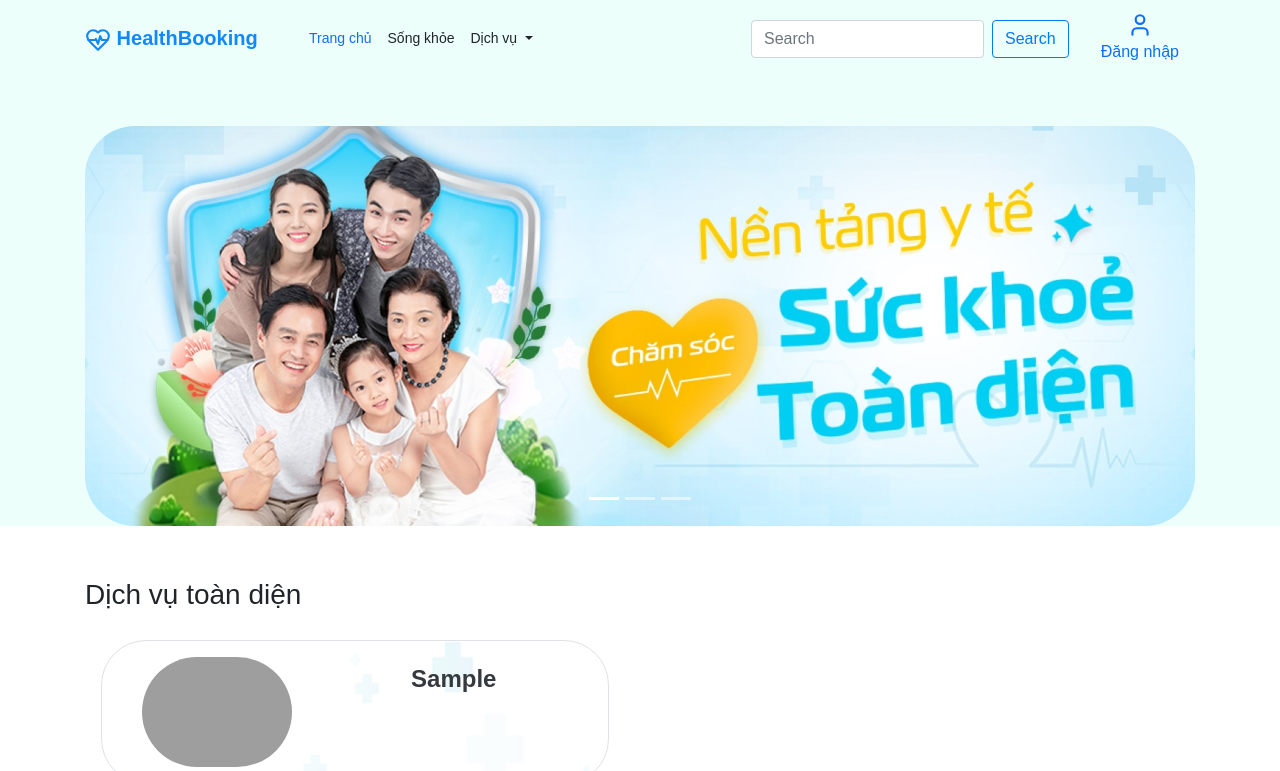
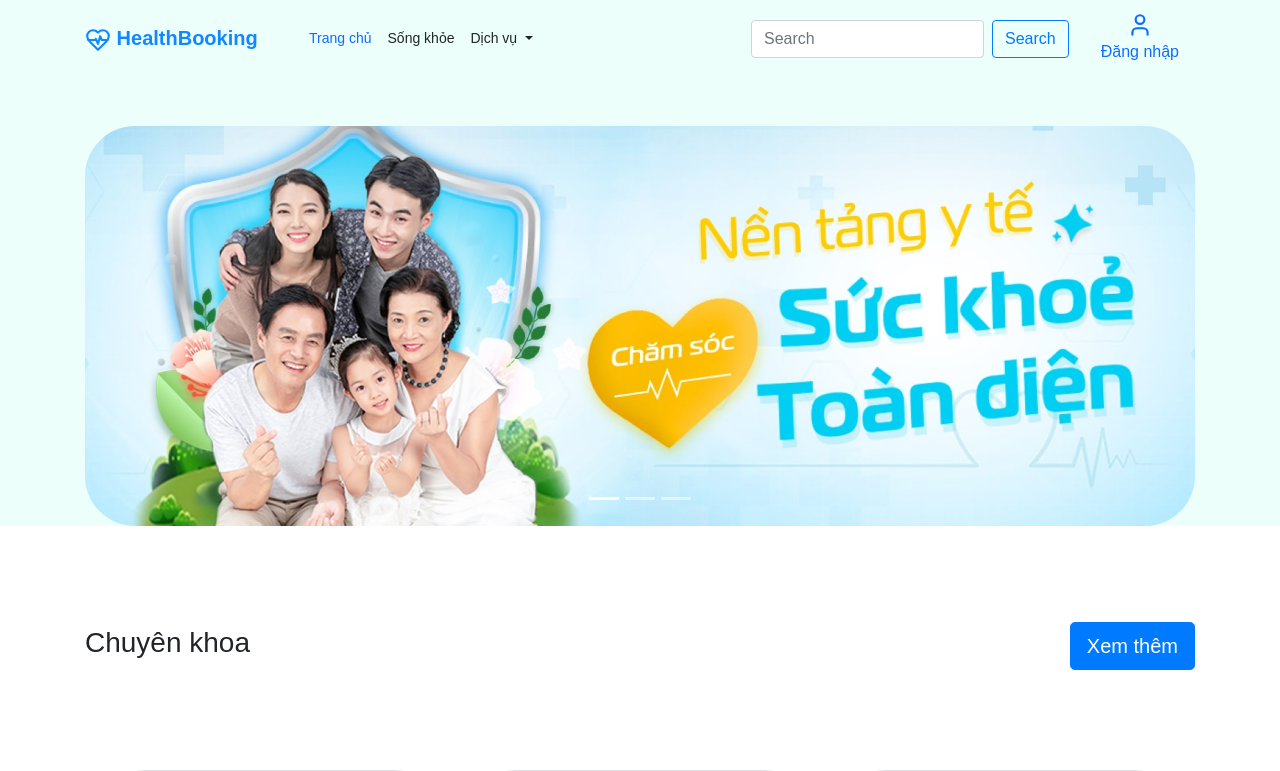
Before and after one commit to MinhTruong2983/HealthBooking, a Spring Boot app: page /HealthBooking in a window 1280 px wide. Shown: the top 771 px of the page. Run offline with Spring Boot 4, Linux system fonts and the light colour scheme; tables that the repository leaves empty hold one stand-in row (values such as "Sample post"); some of the project's set-up classes (security, data sources, template engines, error pages and the like) are left out, and stand-ins take their place; grey boxes are pictures that could not be loaded.

```diff
--- a/src/main/java/com/healthbooking/entity/BacSi.java
+++ b/src/main/java/com/healthbooking/entity/BacSi.java
@@ -57,7 +57,7 @@ import lombok.Data;
 		     private CoSoYTe coSoYTe;
 
 		     @ManyToOne(fetch = FetchType.EAGER, cascade = CascadeType.ALL)
-		     @JoinColumn(name = "machuyenKhoa")
+		     @JoinColumn(name = "maChuyenKhoa")
 		     private ChuyenKhoa chuyenKhoa;
 
 		     @OneToMany(mappedBy = "maBacSi", cascade = CascadeType.ALL)
--- a/src/main/resources/templates/index.html
+++ b/src/main/resources/templates/index.html
@@ -52,43 +52,6 @@
 </div>
    <main class="container" >
               <!-- Banner end -->
-
-
-
-              <!-- Dịch vụ toàn diện start -->
-              <section id="comprehensive-service" class="my-5">
-                <div class="row">
-                    <div class="col-sm-3">
-                        <h3>Dịch vụ toàn diện</h3>
-                    </div>
-                </div>
-
-                <div class="  text-center">
-       <div class="row g-2">
-        <div class="col-6" th:each="DichVu : ${DichVu}">
-            <div class="p-3">
-
-                <a th:href="${DichVu.maDichVu}" class="text-decoration-none fw-bold fs-4  text-dark">
-                <div class="  border  rounded-5 w-100 h-100 p-3" style="overflow: hidden; border-radius: 45px;  position: relative;  ">
-                    <img th:src="@{/img/bgService.png}" alt="Background Image" class="img-fluid rounded-5" style="width: 100%; height: 100%; position: absolute; top: 0; left: 0; z-index: -1;">
-                    <!-- Phần ảnh -->
-                    <div class="float-start col-5 ">
-                    <img th:src="@{/img/{image}(image=${DichVu.hinhAnh})}" alt="Service Image" class="img-fluid  " style="width: 150px; height: 110px; border-radius: 100px;">
-                    </div>
-                    <!-- Phần chữ -->
-                    <div class="overflow-hidden col-7">
-                        <span th:text="${DichVu.tenDichVu}"></span>
-
-                    </div>
-                </div>
-                </a>
-            </div>
-        </div>
-        </div>
-        </div>
-        </section>
-              <!-- Dịch vụ toàn diện end -->
-
 
               <!-- Chuyên khoa start -->
               <section id="specialist" class="my-5" style="min-height: 500px;">
```
Also changed, not shown: src/main/java/com/healthbooking/controller/LichHenController.java (+14 -1 lines), 4 other files.
